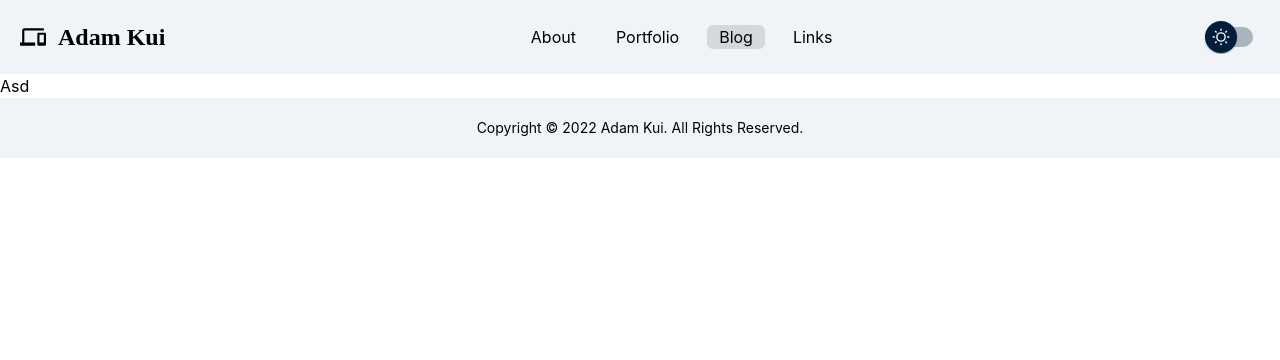
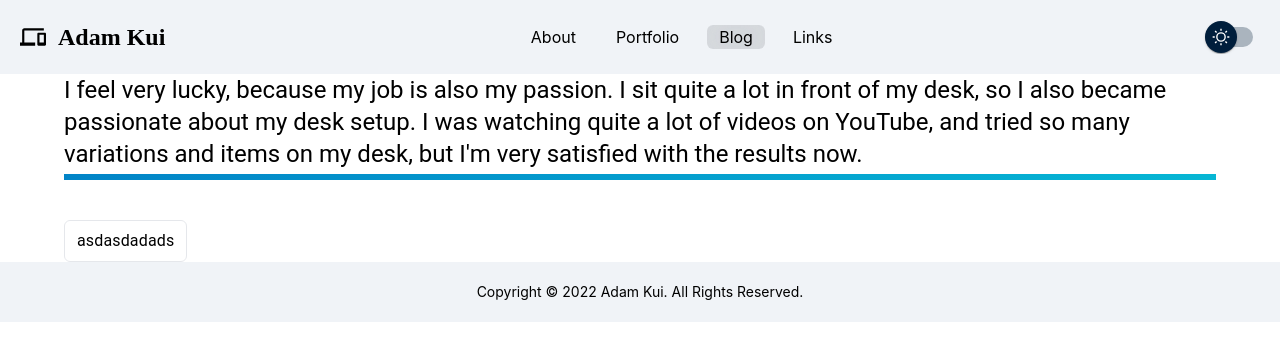
Before and after one commit to adamkui/nextjs-portfolio, a Next.js app: page /blog/1 in a window 1280 px wide. Shown: the top 360 px of the page. Built offline with nearby package versions, Linux system fonts and the light colour scheme; a web font is replaced by a local one.

Commit message:
Update [id].tsx

```diff
--- a/pages/blog/[id].tsx
+++ b/pages/blog/[id].tsx
@@ -1,7 +1,18 @@
 import { NextPage } from "next";
+import { useRouter } from "next/router";
+
+import { Section } from "components";
+import { useGetText } from "hooks";
 
 const BlogArticlePage: NextPage = () => {
-  return <div>Asd</div>;
+  const t = useGetText();
+  const router = useRouter();
+
+  const blogArticleId = router.query.id;
+
+  console.log(blogArticleId);
+
+  return <Section title={t("ABOUT_ME_BODY_1")} body={"asdasdadads"}></Section>;
 };
 
 export default BlogArticlePage;
```
